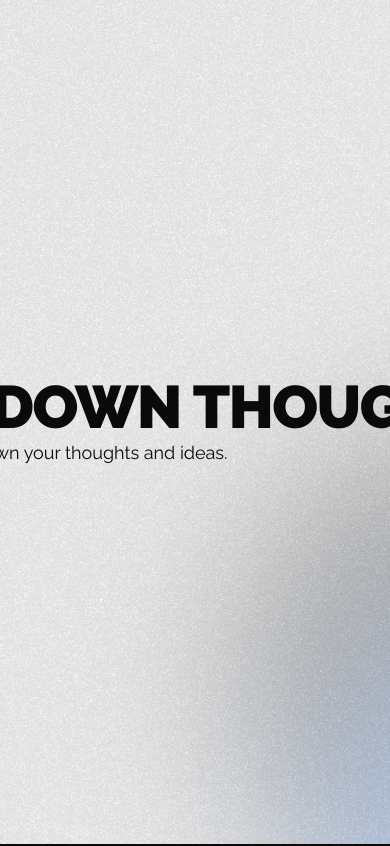
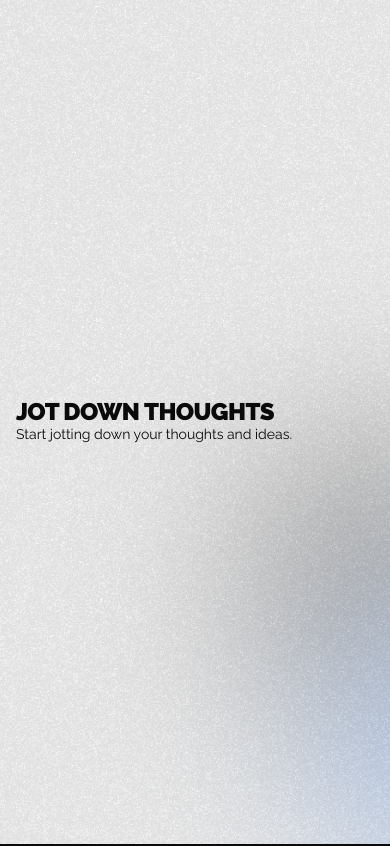
Before and after one commit to WebsTechne/jottar, a Next.js app: page /welcome in a window 390 px wide. Shown: the top 846 px of the page. Built offline with nearby package versions, Linux system fonts and the light colour scheme; what @toolwind/corner-shape would draw is missing.

Commit message:
style(landing): make design responsive for mobile

```diff
--- a/src/app/globals.css
+++ b/src/app/globals.css
@@ -46,6 +46,8 @@
   --radius-2xl: calc(var(--radius) + 8px);
   --radius-3xl: calc(var(--radius) + 12px);
   --radius-4xl: calc(var(--radius) + 16px);
+
+  --breakpoint-xs: 359px;
 }
 
 :root {
--- a/src/app/welcome/page-content.tsx
+++ b/src/app/welcome/page-content.tsx
@@ -87,16 +87,16 @@ export default function PageContent() {
       >
         <BackgroundBalls />
 
-        <div className="bg-background/60 flex-center z-10 h-screen w-full bg-[url('/images/noise.png')] bg-blend-overlay">
-          <div className="md:w-160">
-            <h1 className="w-max text-6xl leading-none font-black tracking-tight uppercase transition-[width] duration-300">
+        <div className="bg-background/60 flex-center z-10 h-screen w-full bg-[url('/images/noise.png')] px-4 bg-blend-overlay">
+          <div className="w-full md:max-w-160">
+            <h1 className="w-max text-2xl leading-none font-black tracking-tight uppercase transition-[width] duration-300 sm:text-3xl md:text-6xl">
               Jot down{" "}
               <span
                 id="words"
-                className="inline-block h-15.5 overflow-y-clip text-6xl leading-none font-black tracking-tight uppercase"
+                className="inline-block overflow-y-clip text-2xl leading-none font-black tracking-tight uppercase sm:text-3xl md:h-15.5 md:text-6xl"
               ></span>
             </h1>
-            <p className="text-lg">
+            <p className="text-sm sm:text-lg">
               Start jotting down your thoughts and ideas.
             </p>
           </div>
--- a/src/components/background-balls.tsx
+++ b/src/components/background-balls.tsx
@@ -66,11 +66,11 @@ export default function BackgroundBalls() {
     <>
       <span
         ref={ball1}
-        className="bg-foreground/90 dark:bg-foreground/70 absolute top-1/2 left-6/10 z-1 size-125 rounded-full blur-[90px] duration-200"
+        className="bg-foreground/90 dark:bg-foreground/70 absolute top-1/2 left-6/10 z-1 size-80 rounded-full blur-[90px] duration-200 md:size-125"
       ></span>
       <span
         ref={ball2}
-        className="bg-chart-2/80 absolute top-14/20 left-83/100 z-1 size-125 rounded-full blur-[90px] duration-200"
+        className="bg-chart-2/80 absolute top-14/20 left-83/100 z-1 size-80 rounded-full blur-[90px] duration-200 md:size-125"
       ></span>
     </>
   );
```
